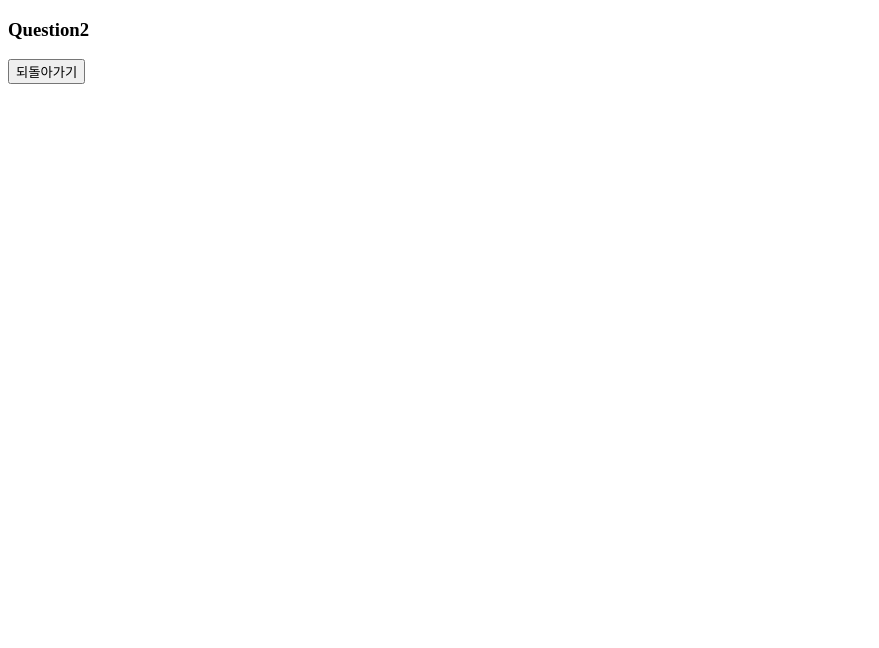
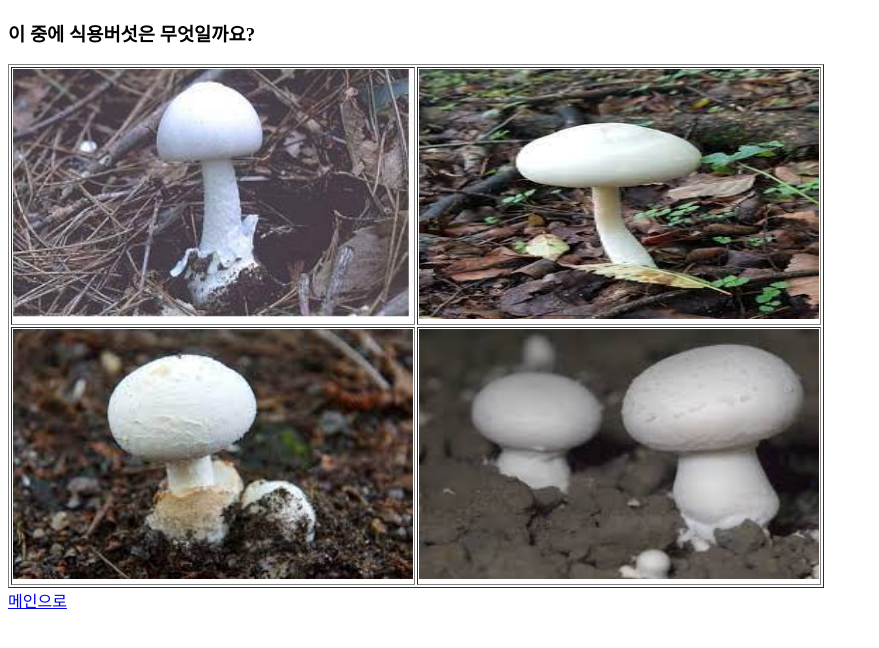
Before and after one commit to ki-yungkim/Python_FinalProject_ML_Mushrooms, a Flask app: template 소스코드/Mushroom/MushroomClassification - 재현/templates/imgQuestion/question2.html in a window 1280 px wide. Shown: the top 648 px of the page, without its empty margins (0-879 px from the left). Run offline with Flask 2, Linux system fonts and the light colour scheme; the template is opened without the code that fills it, so the values that code supplies are empty.

Commit message:
Update question2.html

```diff
--- a/소스코드/Mushroom/MushroomClassification - 재현/templates/imgQuestion/question2.html
+++ b/소스코드/Mushroom/MushroomClassification - 재현/templates/imgQuestion/question2.html
@@ -5,10 +5,36 @@
     <title>Question 2</title>
 </head>
 <body>
-<h3>Question2</h3>
-<!-- 되돌아가기 -->
+
+<!-- 질문지 -->
 <div>
-      <button onclick="history.back()">되돌아가기</button>
+    <h3>이 중에 식용버섯은 무엇일까요?</h3>
+</div>
+
+<!-- 보기 항목 -->
+<div >
+    <form action="/resource/wrongAnswer" method="POST">
+        <input type="hidden" name="name" id="name" value="독우산광대버섯">
+
+    <table border="1">
+        <tr>
+            <td><input type="IMAGE" src="https://raw.githubusercontent.com/FinalMushrooms/Playdata_Final_Mushrooms/main/%EC%9D%B4%EB%AF%B8%EC%A7%80%EC%86%8C%EC%8A%A4/%EB%8F%85%EC%9A%B0%EC%82%B0%EA%B4%91%EB%8C%80%EB%B2%84%EC%84%AF3.jpg" width="400" height="250" name="submit" value="submit"></td>
+            <td><input type="IMAGE" src="https://raw.githubusercontent.com/FinalMushrooms/Playdata_Final_Mushrooms/main/%EC%9D%B4%EB%AF%B8%EC%A7%80%EC%86%8C%EC%8A%A4/%EB%8F%85%EC%9A%B0%EC%82%B0%EA%B4%91%EB%8C%80%EB%B2%84%EC%84%AF2.jpg" width="400" height="250" name="submit" value="submit"></td>
+        </tr>
+        <tr>
+            <td><input type="IMAGE" src="https://raw.githubusercontent.com/FinalMushrooms/Playdata_Final_Mushrooms/main/%EC%9D%B4%EB%AF%B8%EC%A7%80%EC%86%8C%EC%8A%A4/%EB%8F%85%EC%9A%B0%EC%82%B0%EA%B4%91%EB%8C%80%EB%B2%84%EC%84%AF4.jpg" width="400" height="250" name="submit" value="submit"></td>
+        </form>
+        <form action="/resource/correctAnswer" method="POST">
+            <input type="hidden" name="name2" id="name2" value="양송이">
+            <td><input type="IMAGE" src="https://raw.githubusercontent.com/FinalMushrooms/Playdata_Final_Mushrooms/main/%EC%9D%B4%EB%AF%B8%EC%A7%80%EC%86%8C%EC%8A%A4/%EC%96%91%EC%86%A1%EC%9D%B4%EB%B2%84%EC%84%AF.jpg" width="400" height="250" name="submit" value="submit"></td>
+        </form>
+        </tr>
+    </table>
+</div>
+
+<!-- 메인으로 -->
+<div>
+     <a href="/">메인으로</a>
 </div>
 </body>
 </html>
```
